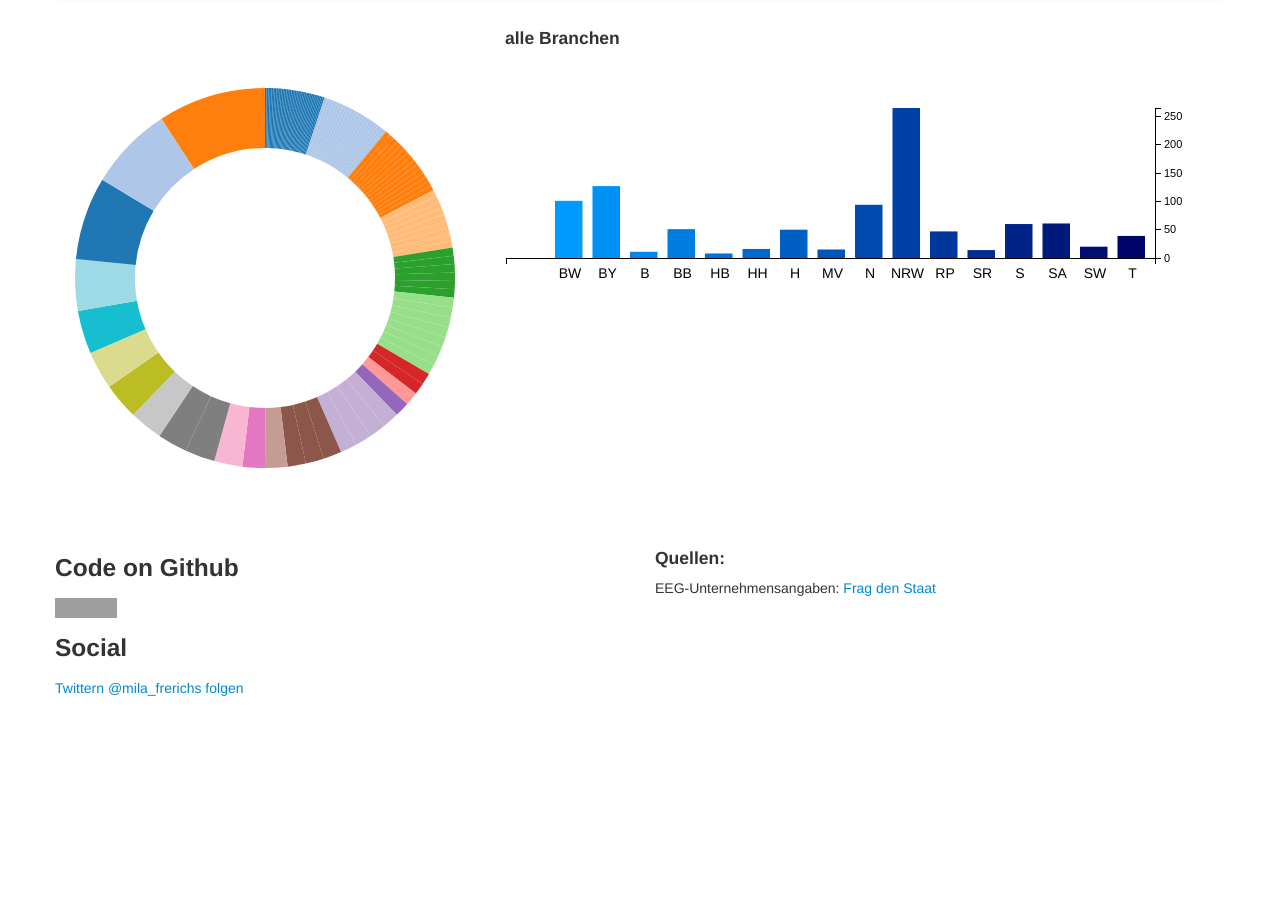
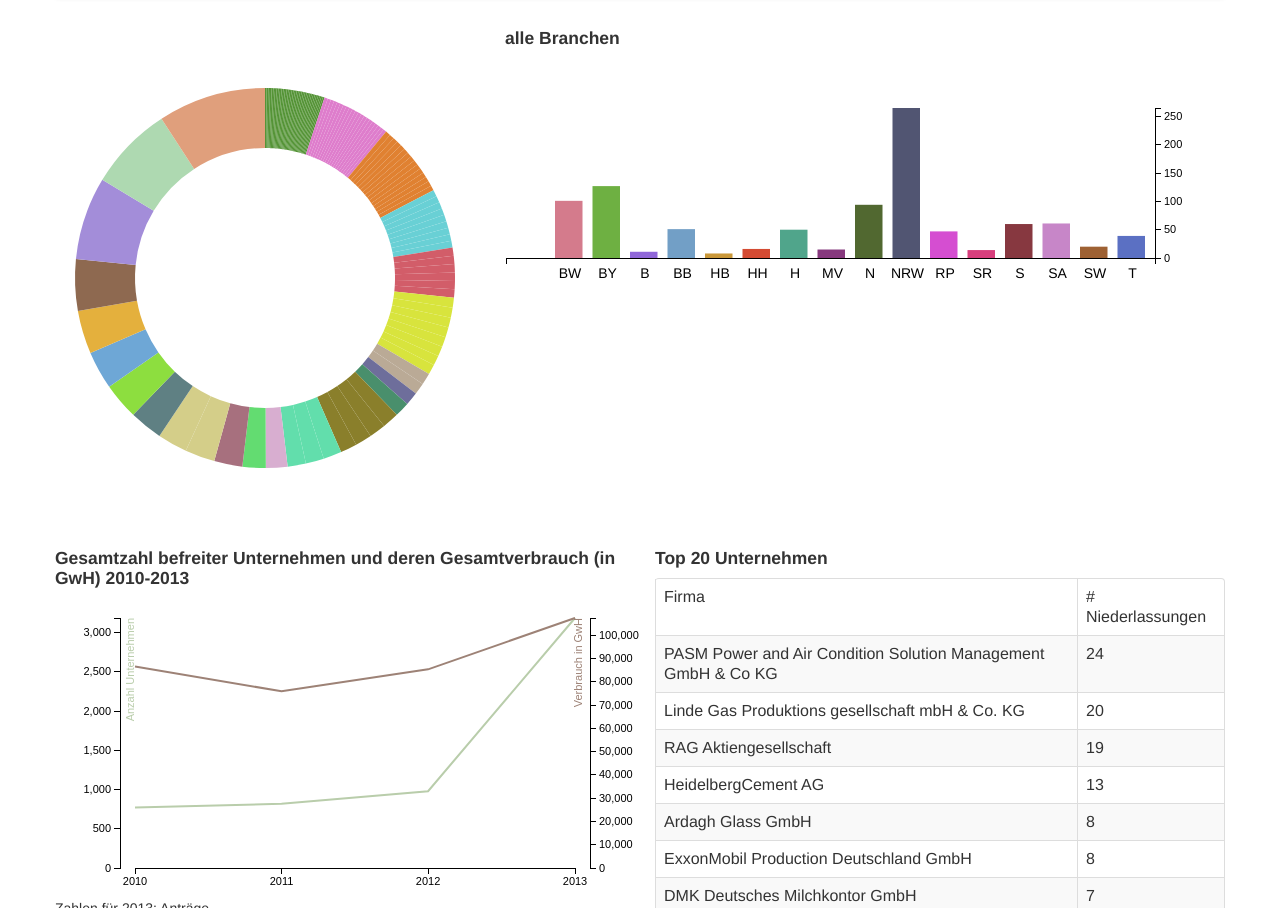
Before and after one commit to milafrerichs/eeg_unternehmen, a plain HTML site: page index.html in a window 1280 px wide. Shown: the part 44-952 px from the top of the page. Before the commit the page ends 800 px from the top, so only its background shows below. Drawn offline with nearby package versions, Linux system fonts and the light colour scheme; grey boxes are pictures that could not be loaded.

Commit message:
added top 20 companies and timeline

```diff
--- /dev/null
+++ b/gesamt.csv
@@ -0,0 +1,5 @@
+"Jahr","Anzahl","Verbrauch"
+2010,771,86594
+2011,818,75974
+2012,979,85402
+2013,3186,107477
--- a/index.html
+++ b/index.html
@@ -25,7 +25,18 @@
           <h4 id="bundeslaender_branche">alle Branchen</h4>
           <div id="bundeslaender_container">
           </div>
+        </div>
       </div>
+      <div class="row">
+        <div class="span6">
+          <h4>Gesamtzahl befreiter Unternehmen und deren Gesamtverbrauch (in GwH) 2010-2013</h4>
+          <div id="gesamt_line"></div>
+          <p>Zahlen für 2013: Anträge</p>
+        </div>
+        <div class="span6">
+          <h4>Top 20 Unternehmen</h4>
+          <div id="top_20" class="table"></div>
+        </div>
       </div>
       <div class="row">
         <div class="span6">
--- a/js/script.js
+++ b/js/script.js
@@ -1,7 +1,11 @@
 (function() {
-  var branchen, bundeslaender, bundeslaender_abkuerzungen, bundesland_branchen, per_bundesland;
+  var branchen, branchen_colors, bundeslaender, bundeslaender_abkuerzungen, bundeslaender_colors, bundesland_branchen, gesamt, per_bundesland, top_20_unternehmen;
 
   bundeslaender = [];
+
+  bundeslaender_colors = ["#D47B8C", "#6EB042", "#9067D9", "#729FC6", "#CA9839", "#D44B33", "#50A58B", "#87397E", "#516830", "#515572", "#D54ED1", "#D83F7D", "#873840", "#C786C8", "#9E6133", "#5B70C3"];
+
+  branchen_colors = ["#559437", "#DE7DCC", "#E08131", "#69D0D5", "#D25D69", "#D8E43D", "#BAAA96", "#6E6E9B", "#498F6C", "#8A7F2B", "#62DEAC", "#D8AED0", "#63DC71", "#A7707E", "#D4CE89", "#5F8083", "#8DDE3F", "#6EA7D6", "#E4B03D", "#8E6950", "#A38DD9", "#AED9B1", "#E09F7C", "#C9D5D7", "#C76190", "#A8DA7A", "#6F834C", "#A56A2A", "#CE6047", "#C2C249"];
 
   bundeslaender_abkuerzungen = function(bundesland) {
     var abkuerzung;
@@ -107,7 +111,7 @@
           return d.Count;
         })
       ]).range([0, 20]);
-      color = d3.scale.category20();
+      color = d3.scale.ordinal().range(branchen_colors);
       g = arc_group.selectAll("path").data(pie(data)).enter();
       label = label_group.selectAll("path").data(pie(data)).enter();
       center = center_group.selectAll("text").data(pie(data)).enter();
@@ -122,7 +126,7 @@
         d3.select($('.center_group text:eq(' + i + ')')[0]).style('opacity', '0');
         return d3.select(this).transition().duration(750).attr("d", arc);
       });
-      center.append("text").attr("transform", "translate(0,0)").style("opacity", "0").style("text-anchor", "middle").style("font-size", "40px").text(function(d) {
+      center.append("text").attr("transform", "translate(0,-30)").style("opacity", "0").style("text-anchor", "middle").style("font-size", "40px").text(function(d) {
         return d.data.Count;
       });
       return label.append("text").attr("transform", "translate(0,0)").style("font-size", "12px").style("text-anchor", "middle").style("opacity", "0").text(function(d) {
@@ -140,7 +144,7 @@
     svg = d3.select("#bundeslaender_container").append("svg").attr("id", "per_bundesland").attr("width", pb_width + pb_padding * 2 + 50).attr("height", pb_height + pb_padding * 2 + 90);
     balken = svg.append("svg:g").attr("class", "bundesland");
     labels = svg.append("svg:g").attr("class", "labels");
-    colors = d3.scale.category20c();
+    colors = d3.scale.ordinal().domain(bundeslaender).range(bundeslaender_colors);
     return d3.csv("/eeg_unternehmen/per_bundesland.csv", function(error, data) {
       var g, scale, xAxis, yAxis, y_scale;
       scale = d3.scale.linear().domain([
@@ -160,8 +164,11 @@
       }).attr("width", pb_width / data.length - bar_padding).attr("height", function(d) {
         return scale(d.Count);
       }).attr("fill", function(d, i) {
-        return "rgb(0, " + (155 - i * 10) + ", " + (255 - i * 10) + ")";
+        return colors(d.Bundesland);
       }).on("mouseover", function(d, i) {}).on("mouseout", function(d, i) {});
+      g.append("text").text(function(d) {
+        return d.Count;
+      });
       labels.selectAll("text").data(data).enter().append("text").text(function(d) {
         return bundeslaender_abkuerzungen(d.Bundesland);
       }).attr("x", function(d, i) {
@@ -171,6 +178,82 @@
       xAxis = d3.svg.axis().scale(d3.scale.linear().domain([1, 16]).range([1, pb_width + pb_padding])).orient("bottom").tickValues(["", "", "", "", "", "", "", "", "", "", "", "", "", "", "", ""]);
       svg.append("g").attr("class", "axis").attr("transform", "translate(0," + pb_height + ")").call(xAxis);
       return svg.append("g").attr("class", "y axis").attr("transform", "translate(" + (pb_width + pb_padding) + "," + pb_padding + ")").call(yAxis);
+    });
+  };
+
+  gesamt = function() {
+    var g1, g2, height, line, line2, margin, parseDate, svg, width, x, xAxis, y, y2, y2Axis, yAxis;
+    margin = {
+      top: 20,
+      right: 80,
+      bottom: 30,
+      left: 80
+    };
+    width = 600 - margin.left - margin.right;
+    height = 300 - margin.top - margin.bottom;
+    x = d3.time.scale().range([0, width]);
+    y = d3.scale.linear().range([height, 0]);
+    y2 = d3.scale.linear().range([height, 0]);
+    xAxis = d3.svg.axis().scale(x).orient("bottom").ticks(d3.time.years, 1);
+    yAxis = d3.svg.axis().scale(y).orient("left");
+    y2Axis = d3.svg.axis().scale(y2).orient("right");
+    line = d3.svg.line().x(function(d) {
+      return x(d.Jahr);
+    }).y(function(d) {
+      return y(d.Anzahl);
+    });
+    line2 = d3.svg.line().x(function(d) {
+      return x(d.Jahr);
+    }).y(function(d) {
+      return y2(d.Verbrauch);
+    });
+    parseDate = d3.time.format("%Y").parse;
+    svg = d3.select("#gesamt_line").append("svg").attr("width", width + margin.left + margin.right).attr("height", height + margin.top + margin.bottom).append("g").attr("transform", "translate(" + margin.left + "," + margin.top + ")");
+    g1 = svg.append("svg:g").attr("class", "anzahl").attr("transform", "translate(0,0)");
+    g2 = svg.append("svg:g").attr("class", "verbrauch").attr("transform", "translate(0,0)");
+    return d3.csv("/eeg_unternehmen/gesamt.csv", function(error, data) {
+      data.map(function(d) {
+        d.Jahr = parseDate(d.Jahr);
+        d.Anzahl = parseInt(d.Anzahl);
+        return d.Verbrauch = parseInt(d.Verbrauch);
+      });
+      x.domain(d3.extent(data, function(d) {
+        return d.Jahr;
+      }));
+      y.domain([
+        0, d3.max(data, function(d) {
+          return d.Anzahl;
+        })
+      ]);
+      y2.domain([
+        0, d3.max(data, function(d) {
+          return d.Verbrauch;
+        })
+      ]);
+      svg.append("g").attr("class", "x axis").attr("transform", "translate(0," + height + ")").call(xAxis);
+      svg.append("g").attr("class", "y axis").attr("transform", "translate(-15,0)").call(yAxis).append("text").attr("transform", "rotate(-90)").attr("y", 6).attr("dy", ".71em").style("text-anchor", "end").text("Anzahl Unternehmen").attr("class","anzahl");
+      svg.append("g").attr("class", "y axis ").attr("transform", "translate(" + (width + 15) + ",0)").call(y2Axis).append("text").attr("transform", "rotate(-90)").attr("y", -16).attr("dy", ".71em").style("text-anchor", "end").text("Verbrauch in GwH").attr("class","verbrauch");
+      g1.append("path").datum(data).attr("class", "line").attr("d", line);
+      return g2.append("path").datum(data).attr("class", "line 2").attr("d", line2);
+    });
+  };
+
+  top_20_unternehmen = function() {
+    var table, tbody, thead;
+    table = d3.select("#top_20").append("table").attr("class","table-striped table-bordered");
+    thead = table.append("thead").append("tr");
+    thead.append("td").text("Firma");
+    thead.append("td").text("# Niederlassungen");
+    tbody = table.append("tbody");
+    return d3.csv("/eeg_unternehmen/niederlassungen_top_20.csv", function(error, data) {
+      var tr;
+      tr = tbody.selectAll("tr").data(data).enter().append("tr");
+      tr.append("td").text(function(d) {
+        return d.Firma;
+      });
+      return tr.append("td").text(function(d) {
+        return d.Count;
+      });
     });
   };
 
@@ -191,7 +274,9 @@
       })();
     });
     branchen();
-    return per_bundesland();
+    per_bundesland();
+    gesamt();
+    return top_20_unternehmen();
   });
 
 }).call(this);
--- /dev/null
+++ b/niederlassungen_top_20.csv
@@ -0,0 +1,21 @@
+"","Firma","Count","Mutterkonzern","operatives Ergebnis"
+"465","PASM Power and Air Condition Solution Management GmbH & Co KG",24,"Deutsche Telekom","-62631183"
+"378","Linde Gas Produktions gesellschaft mbH & Co. KG",20,"Line AG", "1599000000"
+"496","RAG Aktiengesellschaft",19
+"280","HeidelbergCement AG",13,,"2321000000"
+"28","Ardagh Glass GmbH",8,,"19107081"
+"188","ExxonMobil Production Deutschland GmbH",8,"ExxonMobil Central Europe Holding GmbH","-1800000"
+"133","DMK Deutsches Milchkontor GmbH",7
+"12","AIR LIQUIDE Deutschland GmbH",6
+"147","Dyckerhoff AG",6
+"629","ThyssenKrupp Steel Europe AG",6
+"658","Vattenfall Europe Mining AG",6
+"13","Air Liquide Industriegase GmbH & Co. KG",5
+"21","Alpla-Werke Lehner GmbH & Co. KG",5
+"192","Fels-Werke GmbH",5
+"295","Hochtief Energy Management GmbH",5
+"486","Praxair Deutschland GmbH",5
+"45","Basell Polyolefine GmbH Abt. OU D240",4
+"49","Bayer MaterialScience AG",4
+"126","Deutsche Edelstahlwerke GmbH",4
+"137","Dow Olefinverbund GmbH",4
--- a/stylesheets/stylesheet.css
+++ b/stylesheets/stylesheet.css
@@ -8,3 +8,21 @@
         font-family: sans-serif;
         font-size: 11px;
 }
+
+.line {
+  fill:none;
+  stroke: black;
+  stroke-width:2px;
+}
+.anzahl .line{
+  stroke: #B9CDAB;
+}
+.verbrauch .line {
+  stroke: #9D8276;
+}
+text.anzahl{
+  fill: #B9CDAB;
+}
+text.verbrauch {
+  fill: #9D8276;
+}
```
